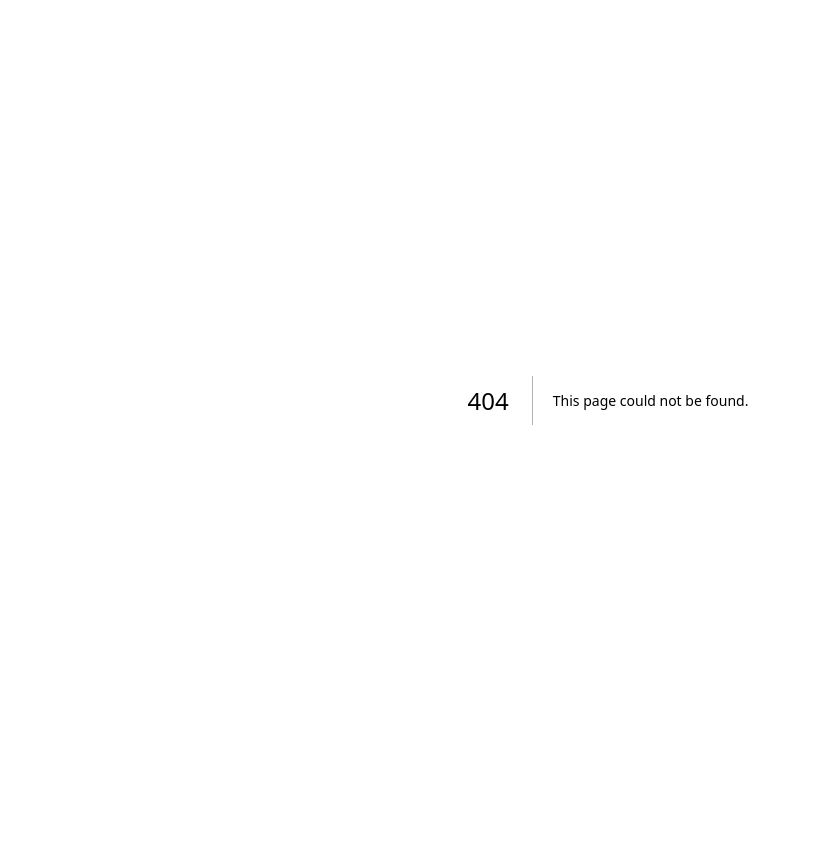
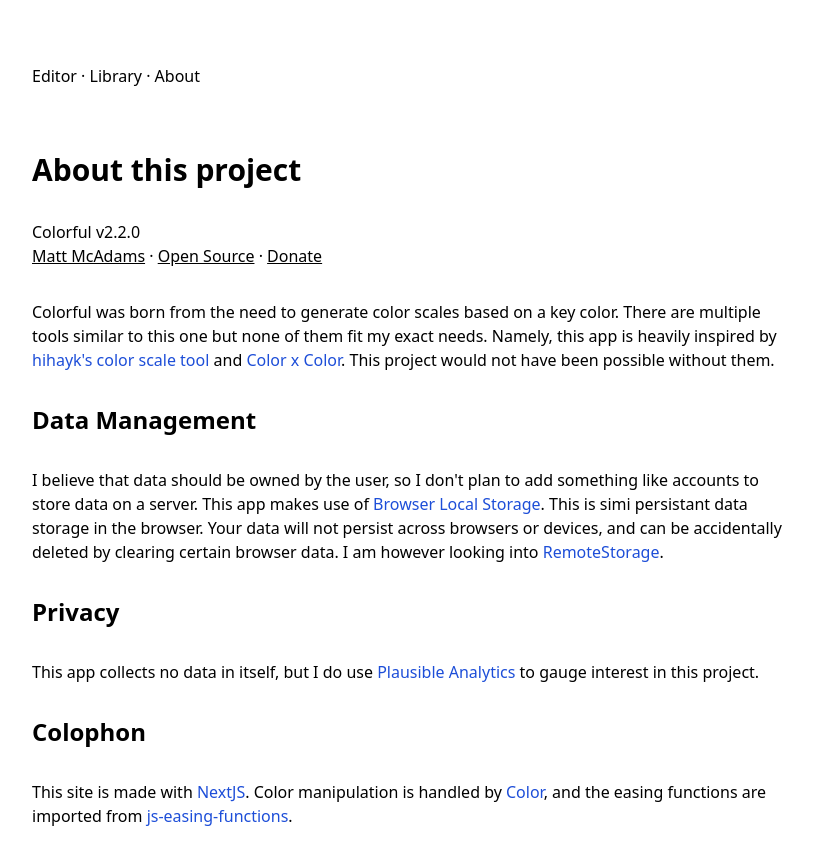
Before and after one commit to MattMcAdams/colorscale, a Next.js app: page /about in a window 1280 px wide. Before the commit this address had no page. Shown: the top 864 px of the page, without its empty margins (32-845 px from the left). Before the commit the page ends 800 px from the top, so only its background shows below. Built offline with nearby package versions, Linux system fonts and the light colour scheme.

Commit message:
Improve UI

```diff
--- a/package.json
+++ b/package.json
@@ -1,6 +1,6 @@
 {
   "name": "colorful",
-  "version": "2.1.0",
+  "version": "2.2.0",
   "description": "A tool for creating and manipulating colors",
   "private": true,
   "license": "GPU-3.0",
--- /dev/null
+++ b/src/app/about/page.tsx
@@ -0,0 +1,110 @@
+import Link from "next/link";
+import { Footer } from "../../components/Footer";
+
+export const About = () => {
+  return (
+    <main className="space-y-16 lg:p-16 md:p-8 p-4">
+      <nav>
+        <Link href="/" className="hover:underline">
+          Editor
+        </Link>{" "}
+        &middot;{" "}
+        <Link href="/library" className="hover:underline">
+          Library
+        </Link>{" "}
+        &middot; <span>About</span>
+      </nav>
+      <div className="space-y-8 w-full max-w-3xl">
+        <h1 className="text-3xl font-bold">About this project</h1>
+        <Footer />
+        <p>
+          Colorful was born from the need to generate color scales based on a
+          key color. There are multiple tools similar to this one but none of
+          them fit my exact needs. Namely, this app is heavily inspired by{" "}
+          <a
+            href="https://hihayk.github.io/scale/"
+            target="_blank"
+            className="text-blue-700 hover:underline"
+          >
+            hihayk&apos;s color scale tool
+          </a>{" "}
+          and{" "}
+          <a
+            href="https://colorcolor.in/"
+            target="_blank"
+            className="text-blue-700 hover:underline"
+          >
+            Color x Color
+          </a>
+          . This project would not have been possible without them.
+        </p>
+        <h2 className="text-2xl font-bold">Data Management</h2>
+        <p>
+          I believe that data should be owned by the user, so I don&apos;t plan
+          to add something like accounts to store data on a server. This app
+          makes use of{" "}
+          <a
+            className="text-blue-700 hover:underline"
+            href="https://developer.mozilla.org/en-US/docs/Web/API/Window/localStorage"
+            target="_blank"
+          >
+            Browser Local Storage
+          </a>
+          . This is simi persistant data storage in the browser. Your data will
+          not persist across browsers or devices, and can be accidentally
+          deleted by clearing certain browser data. I am however looking into{" "}
+          <a
+            href="https://remotestorage.io/"
+            target="_blank"
+            className="text-blue-700 hover:underline"
+          >
+            RemoteStorage
+          </a>
+          .
+        </p>
+        <h2 className="text-2xl font-bold">Privacy</h2>
+        <p>
+          This app collects no data in itself, but I do use{" "}
+          <a
+            href="https://plausible.io/"
+            target="_blank"
+            className="text-blue-700 hover:underline"
+          >
+            Plausible Analytics
+          </a>{" "}
+          to gauge interest in this project.
+        </p>
+        <h2 className="text-2xl font-bold">Colophon</h2>
+        <p>
+          This site is made with{" "}
+          <a
+            href="https://nextjs.org/"
+            target="_blank"
+            className="text-blue-700 hover:underline"
+          >
+            NextJS
+          </a>
+          . Color manipulation is handled by{" "}
+          <a
+            href="https://www.npmjs.com/package/color"
+            target="_blank"
+            className="text-blue-700 hover:underline"
+          >
+            Color
+          </a>
+          , and the easing functions are imported from{" "}
+          <a
+            href="https://www.npmjs.com/package/js-easing-functions"
+            target="_blank"
+            className="text-blue-700 hover:underline"
+          >
+            js-easing-functions
+          </a>
+          .
+        </p>
+      </div>
+    </main>
+  );
+}
+
+export default About;
--- a/src/app/library/page.tsx
+++ b/src/app/library/page.tsx
@@ -2,6 +2,7 @@
 
 // import dependencies
 import { useRouter } from "next/navigation";
+import Link from "next/link";
 // import types
 import type config from "../../types/config";
 // load data
@@ -25,10 +26,19 @@
   return (
     <>
       <main className="space-y-16 lg:p-16 md:p-8 p-4">
+        <nav>
+          <Link href="/" className="hover:underline">
+            Editor
+          </Link>{" "}
+          &middot; <span>Library</span> &middot;{" "}
+          <Link href="/about" className="hover:underline">
+            About
+          </Link>
+        </nav>
         {Session.providerLoaded ? (
           Session.libraryLoaded && Session.configLoaded ? (
-            <div className="space-y-16 grow overflow-x-scroll">
-              <div className="space-y-4">
+            <div className="space-y-16 grow">
+              <div className="space-y-4 max-w-3xl">
                 <h1 className="text-3xl font-bold">Library</h1>
                 <p>This is where you can organize and swap color palettes</p>
                 <AdvColorInfoInput />
@@ -79,7 +89,11 @@
                                 {index > 0 ? (
                                   <Button
                                     onClick={() =>
-                                      Session.shiftGroup(group.id, index, index - 1)
+                                      Session.shiftGroup(
+                                        group.id,
+                                        index,
+                                        index - 1
+                                      )
                                     }
                                   >
                                     Move Up
@@ -88,7 +102,11 @@
                                 {index + 1 < group.configIDs.length ? (
                                   <Button
                                     onClick={() =>
-                                      Session.shiftGroup(group.id, index, index + 1)
+                                      Session.shiftGroup(
+                                        group.id,
+                                        index,
+                                        index + 1
+                                      )
                                     }
                                   >
                                     Move Down
--- a/src/app/page.tsx
+++ b/src/app/page.tsx
@@ -4,6 +4,7 @@
 import Color from 'color';
 import { useRouter } from "next/navigation";
 import { useState } from "react";
+import Link from "next/link";
 // load types
 import easingOptions from "../types/easing";
 // load functions
@@ -24,6 +25,7 @@
 // load components
 import ColorRow from "../components/ColorRow";
 import { ConnectedScatterplot } from "../components/Graph";
+import Footer from "../components/Footer";
 
 export default function Home() {
   const Session = useSessionContext();
@@ -88,41 +90,26 @@
 
   return (
     <main className="space-y-16 lg:p-16 md:p-8 p-4">
+      <nav>
+        <span>Editor</span> &middot;{" "}
+        <Link href="/library" className="hover:underline">
+          Library
+        </Link>{" "}
+        &middot;{" "}
+        <Link href="/about" className="hover:underline">
+          About
+        </Link>
+      </nav>
       {Session.providerLoaded ? (
         Session.configLoaded ? (
           <>
             <div id="primaryControls" className="flex flex-wrap gap-8">
               <div>
                 <ColorInput />
-                <p className="mt-2">Colorful v2.1.0</p>
-                <p>
-                  <a
-                    href="https://www.mattmcadams.com"
-                    className="underline"
-                    target="_blank"
-                  >
-                    Matt McAdams
-                  </a>{" "}
-                  &middot;{" "}
-                  <a
-                    href="https://github.com/MattMcAdams/color-tool"
-                    target="_blank"
-                    className="underline"
-                  >
-                    Open Source
-                  </a>{" "}
-                  &middot;{" "}
-                  <a
-                    className="underline"
-                    target="_blank"
-                    href="https://mattmcadams.com/donate"
-                  >
-                    Donate
-                  </a>
-                </p>
+                <Footer />
               </div>
-              <div className="flex flex-wrap gap-8">
-                <div className="space-y-4 w-80">
+              <div className="flex flex-wrap gap-8 w-full max-w-2xl">
+                <div className="space-y-4 max-w-xs w-full">
                   <p className="block font-mono font-bold text-base">Manage</p>
                   <Button
                     onClick={() => router.push("/library")}
@@ -147,7 +134,7 @@
                     )}
                   </div>
                 </div>
-                <div className="space-y-4 w-80">
+                <div className="space-y-4 max-w-xs w-full">
                   <p className="block font-mono font-bold text-base">Options</p>
                   <AdvColorInfoInput />
                   <div className="flex gap-4">
@@ -174,7 +161,7 @@
               <ColorRow config={Session.config} />
             </div>
             <div id="colorControls" className="flex flex-wrap gap-x-8 gap-y-12">
-              <div className="space-y-12 w-80">
+              <div className="space-y-12 w-full max-w-xs">
                 <NumberInput
                   name="darkCount"
                   label="Dark Count"
@@ -278,7 +265,7 @@
                   />
                 </div>
               </div>
-              <div className="space-y-12 w-80">
+              <div className="space-y-12 max-w-xs w-full">
                 <NumberInput
                   name="lightCount"
                   label="Light Count"
@@ -429,7 +416,7 @@
                   />
                 </figure>
               </div>
-              <div className="space-y-12 w-80">
+              <div className="space-y-12 max-w-xs w-full">
                 <TextInput
                   name="name"
                   label="Name"
--- /dev/null
+++ b/src/components/Footer.tsx
@@ -0,0 +1,36 @@
+import packageInfo from "../../package.json";
+
+export const Footer = () => {
+  return (
+    <div>
+      <p className="mt-2">Colorful v{packageInfo.version}</p>
+      <p>
+        <a
+          href="https://www.mattmcadams.com"
+          className="underline"
+          target="_blank"
+        >
+          Matt McAdams
+        </a>{" "}
+        &middot;{" "}
+        <a
+          href="https://github.com/MattMcAdams/color-tool"
+          target="_blank"
+          className="underline"
+        >
+          Open Source
+        </a>{" "}
+        &middot;{" "}
+        <a
+          className="underline"
+          target="_blank"
+          href="https://mattmcadams.com/donate"
+        >
+          Donate
+        </a>
+      </p>
+    </div>
+  );
+};
+
+export default Footer;
--- a/src/components/inputs/AdvColorInfoInput.tsx
+++ b/src/components/inputs/AdvColorInfoInput.tsx
@@ -7,14 +7,14 @@
 
   return (
     <div id={"AdvColorInfoInputField"} className="space-y-2">
-      <div className="flex items-center ps-4 border border-gray-300 rounded-lg">
+      <div className="flex items-center ps-4 pe-4 border border-gray-300 rounded-lg">
         <input
           id="advColorInfoInput"
           type="checkbox"
           checked={Session.advColorInfo}
           name="adv-color-info"
           onChange={(e) => Session.updateAdvColorInfo(e.target.checked)}
-          className="w-4 h-4 text-blue-600 bg-gray-100 border-gray-300 rounded"
+          className="w-4 h-4 text-blue-600 bg-gray-100 border-gray-300 rounded-lg"
         />
         <label
           htmlFor="advColorInfoInput"
```
Also changed, not shown: next.config.mjs (+7 -1 lines), 2 other files (tests, documents, lock files or other folders).
